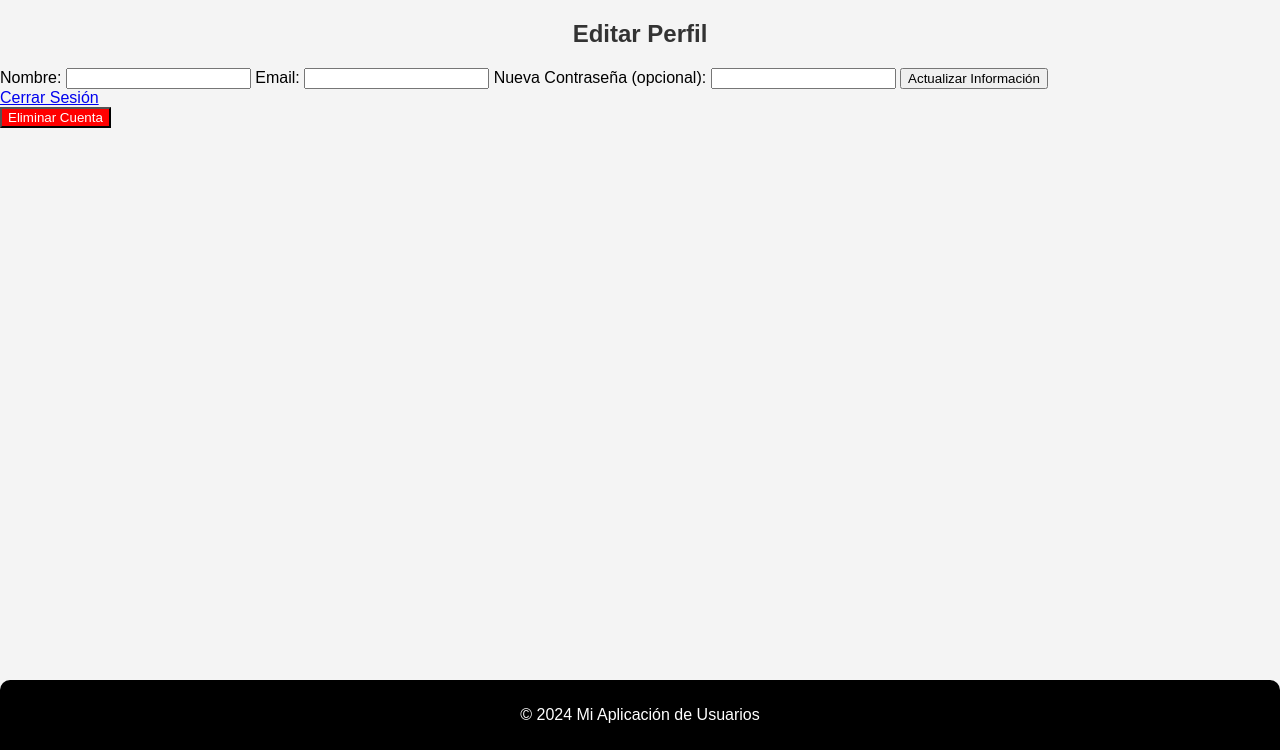
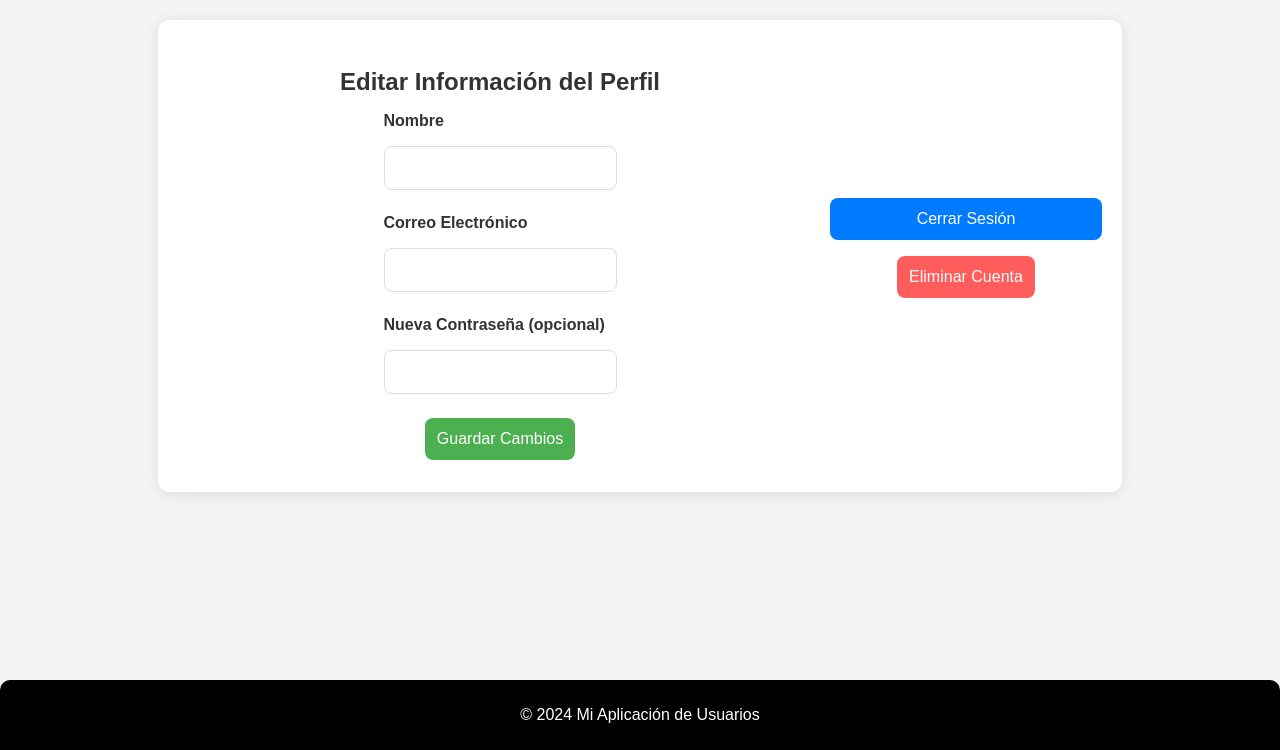
Before and after one commit to martinfq/flask-simple-app, a Flask app: template templates/edit_profile.html in a window 1280 px wide. Shown: the part 50-800 px from the top of the page. Run offline with Flask 3, Linux system fonts and the light colour scheme; the template is opened without the code that fills it, so the values that code supplies are empty; parts of the project's set-up code (start-up, migrations or seed data) failed here and were passed over.

Commit message:
feat: Estilos y datos

```diff
--- a/static/css/home.css
+++ b/static/css/home.css
@@ -8,6 +8,7 @@ body {
     display: flex;
     flex-direction: column;
     min-height: 100vh;
+
 }
 
 /* Navbar */
@@ -129,3 +130,135 @@ body {
     margin-top: auto;
     position: relative;
 }
+
+/* Profile Section Styles */
+.profile-section {
+    margin-bottom: 2rem;
+}
+
+.profile-form {
+    display: flex;
+    flex-direction: column;
+    align-items: center;
+}
+
+.logout-section, .delete-section {
+    margin-top: 1.5rem;
+    text-align: center;
+}
+
+/* General Styles */
+.profile-container {
+    display: flex;
+    background-color: #fff;
+    padding: 2rem;
+    border-radius: 12px;
+    box-shadow: 0 2px 15px rgba(0, 0, 0, 0.1);
+    width: 100%;
+    max-width: 900px;
+    height: auto;
+    margin: 20px auto
+
+}
+
+/* Left section for the form */
+.profile-form-section {
+    flex: 1;
+    margin-right: 2rem;
+}
+
+.profile-form {
+    display: flex;
+    flex-direction: column;
+}
+
+.form-group {
+    margin-bottom: 1.5rem;
+}
+
+label {
+    font-weight: bold;
+    margin-bottom: 0.5rem;
+    display: block;
+    color: #333;
+}
+
+input {
+    width: 100%;
+    padding: 0.75rem;
+    border: 1px solid #ddd;
+    border-radius: 8px;
+    font-size: 1rem;
+    margin-top: 0.5rem;
+    box-sizing: border-box;
+    transition: border-color 0.3s ease;
+}
+
+input:focus {
+    border-color: #4CAF50;
+    outline: none;
+}
+
+/* Update Button */
+.btn-update {
+    padding: 0.75rem;
+    background-color: #4CAF50;
+    color: white;
+    border: none;
+    border-radius: 8px;
+    font-size: 1rem;
+    cursor: pointer;
+    transition: background-color 0.3s;
+}
+
+.btn-update:hover {
+    background-color: #45a049;
+}
+
+/* Right section for action buttons */
+.action-buttons-section {
+    flex: 0.4;
+    display: flex;
+    justify-content: center;
+    align-items: center;
+}
+
+.action-buttons {
+    display: flex;
+    flex-direction: column;
+    align-items: center;
+    width: 100%;
+}
+
+.action-buttons a, .action-buttons button {
+    width: 100%;
+    margin-bottom: 1rem;
+    padding: 0.75rem;
+    font-size: 1rem;
+    border-radius: 8px;
+    border: none;
+    text-align: center;
+    text-decoration: none;
+    transition: background-color 0.3s ease;
+}
+
+/* Logout Button */
+.btn-logout {
+    background-color: #007BFF;
+    color: white;
+}
+
+.btn-logout:hover {
+    background-color: #0056b3;
+}
+
+/* Delete Button */
+.btn-delete {
+    background-color: #FF5C5C;
+    color: white;
+    cursor: pointer;
+}
+
+.btn-delete:hover {
+    background-color: #e60000;
+}
--- a/templates/edit_profile.html
+++ b/templates/edit_profile.html
@@ -1,33 +1,41 @@
 {% extends 'layout.html' %}
-{% block title %}Profile{% endblock %}
+
+{% block title %}Editar Perfil{% endblock %}
+
 {% block content %}
-<section>
-    <h1>Editar Perfil</h1>
-    <form method="POST" action="{{ url_for('edit_profile') }}">
-    {{ form.hidden_tag() }}
-    <label for="name">Nombre:</label>
-    <input type="text" name="name" value="{{ user.name }}" required>
+<div class="profile-container">
+    <div class="profile-form-section">
+        <h1>Editar Información del Perfil</h1>
+        <form method="POST" action="{{ url_for('edit_profile') }}" class="profile-form">
+            {{ form.hidden_tag() }}
 
-    <label for="email">Email:</label>
-    <input type="email" name="email" value="{{ user.email }}" required>
+            <div class="form-group">
+                <label for="name">Nombre</label>
+                <input type="text" name="name" id="name" value="{{ user.name }}" required>
+            </div>
 
-    <label for="password">Nueva Contraseña (opcional):</label>
-    <input type="password" name="password">
+            <div class="form-group">
+                <label for="email">Correo Electrónico</label>
+                <input type="email" name="email" id="email" value="{{ user.email }}" required>
+            </div>
 
-    <button type="submit" name="update">Actualizar Información</button>
-</form>
-</section>
+            <div class="form-group">
+                <label for="password">Nueva Contraseña (opcional)</label>
+                <input type="password" name="password" id="password">
+            </div>
 
-<section>
-    <a href="/logout">Cerrar Sesión</a>
-</section>
+            <button type="submit" class="btn-update">Guardar Cambios</button>
+        </form>
+    </div>
 
-<section>
-    <form method="POST" action="{{ url_for('delete_profile') }}" onsubmit="return confirm('¿Estás seguro de que deseas eliminar tu cuenta? Esta acción no se puede deshacer.');">
-    {{ form.hidden_tag() }}
-    <button type="submit" name="delete" style="background-color: red; color: white;">Eliminar Cuenta</button>
-</form>
-
-</section>
-
+    <div class="action-buttons-section">
+        <div class="action-buttons">
+            <a href="/logout" class="btn-logout">Cerrar Sesión</a>
+            <form method="POST" action="{{ url_for('delete_profile') }}" onsubmit="return confirm('¿Estás seguro de eliminar tu cuenta? Esta acción es irreversible.');">
+                {{ form.hidden_tag() }}
+                <button type="submit" class="btn-delete">Eliminar Cuenta</button>
+            </form>
+        </div>
+    </div>
+</div>
 {% endblock %}
```
Also changed, not shown: static/css/auth.css (added, +105 -0 lines), templates/login.html (+13 -5 lines), templates/register.html (+19 -7 lines), instance/database.db.
